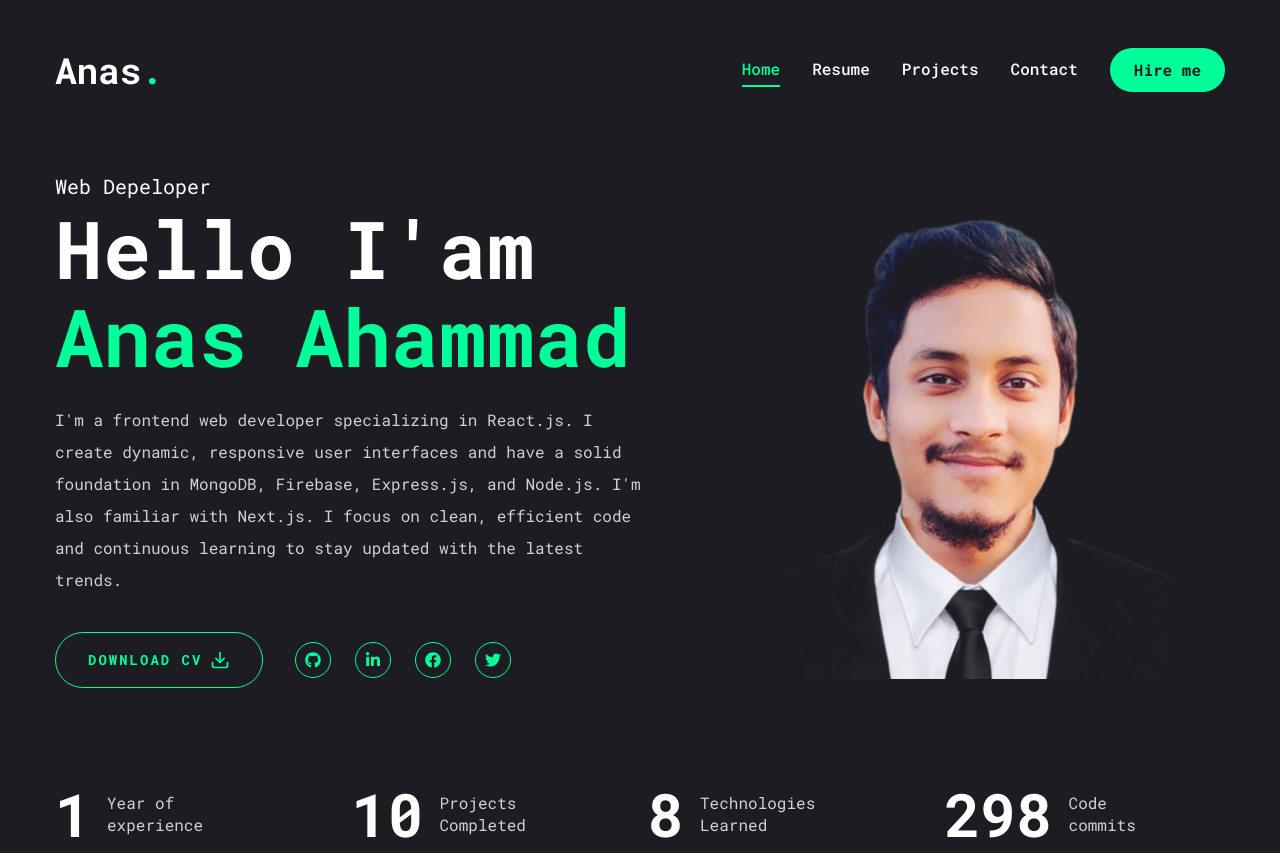
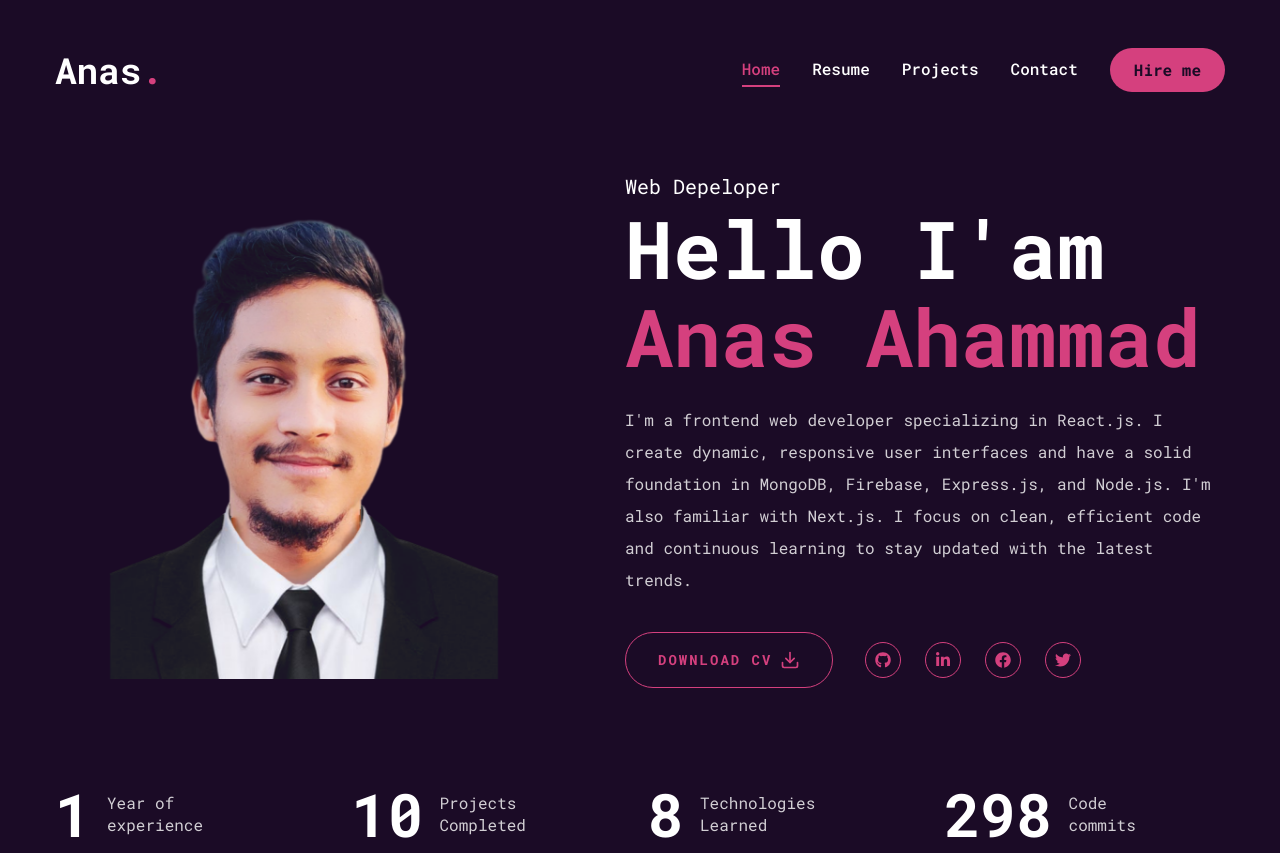
Before and after one commit to anasahammad/my-portfolio, a Next.js app: page / in a window 1280 px wide. Built offline with nearby package versions, Linux system fonts and the light colour scheme.

Commit message:
color changed

```diff
--- a/app/page.jsx
+++ b/app/page.jsx
@@ -12,7 +12,7 @@ export default function Home() {
     <div className="container mx-auto h-full">
       <div className="flex flex-col xl:flex-row justify-between items-center xl:pt-8 xl:pb-24">
         {/* Text info */}
-        <div className="text-center xl:text-left order-2 xl:order-none">
+        <div className="text-center xl:text-left order-2 ">
           <span className="text-xl">Web Depeloper</span>
           <h1 className="h1 mb-6">
             Hello I'am <br /> <span className="text-accent">Anas Ahammad</span>
--- a/tailwind.config.js
+++ b/tailwind.config.js
@@ -25,10 +25,10 @@ module.exports = {
 
     extend: {
       colors : {
-        primary : "#1c1c22",
+        primary : "#1B0B26",
         accent : {
-          DEFAULT : "#00ff99",
-          hover: "#00e187",
+          DEFAULT : "#D5407E",
+          hover: "#FA614F",
         }
       },
       keyframes: {
```
